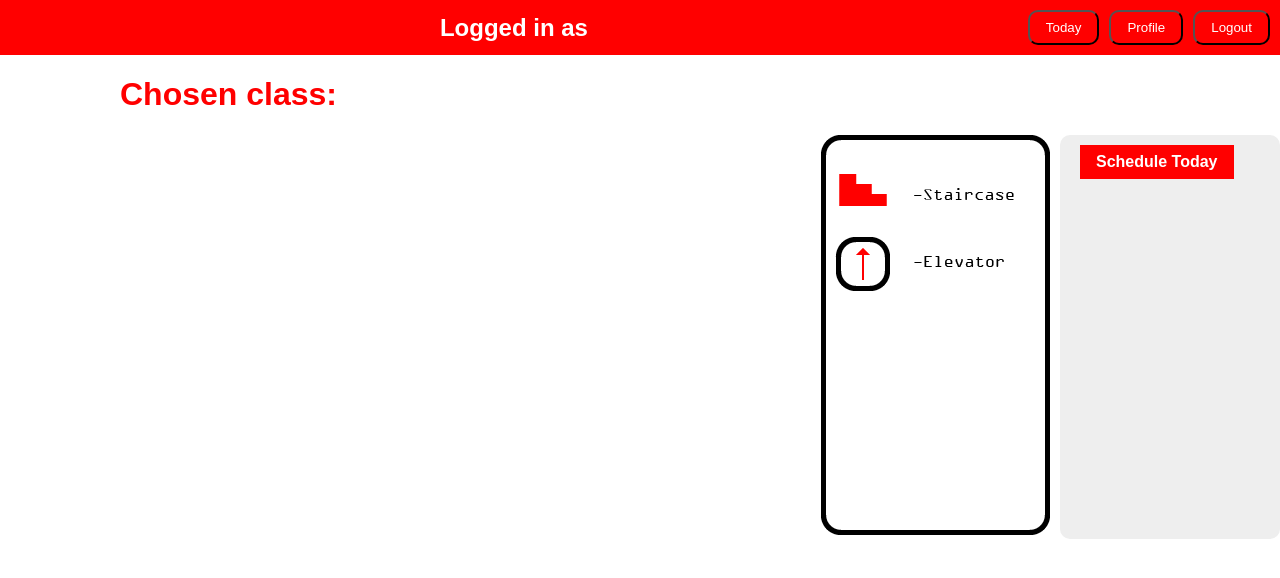
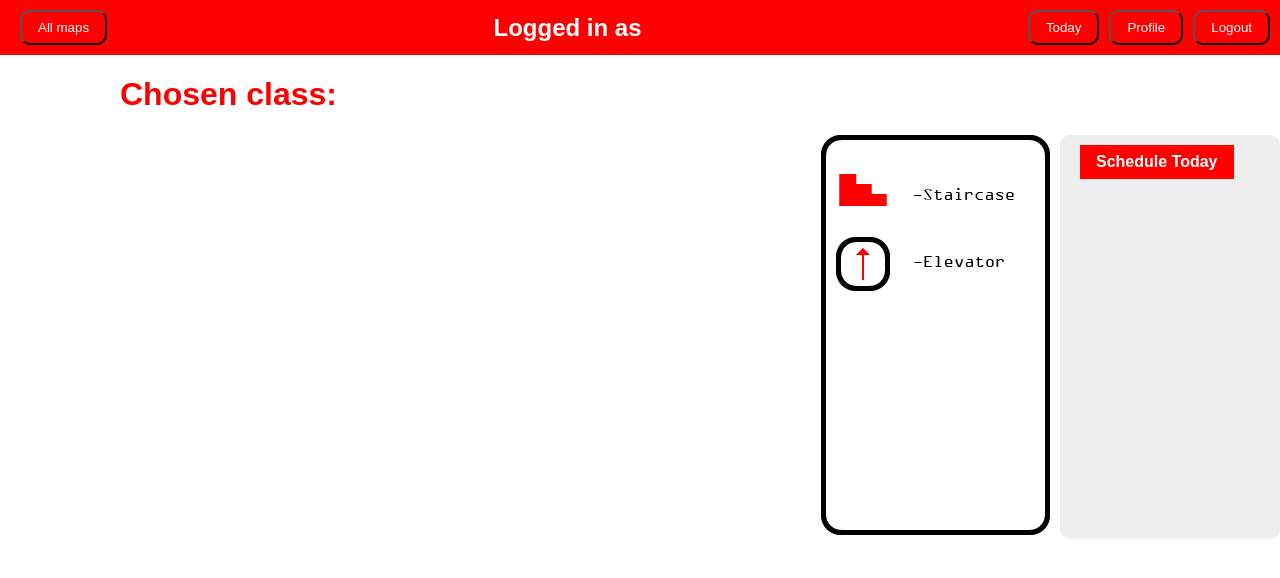
Before and after one commit to LeonidKim1602/Map-s24900-s25706, a FastAPI app: template src/frontend/pjait_map_frontend/templates/main.html in a window 1280 px wide. Shown: the top 578 px of the page. Run offline with FastAPI, Linux system fonts and the light colour scheme; the template is opened without the code that fills it, so the values that code supplies are empty; parts of the project's set-up code (start-up, migrations or seed data) failed here and were passed over; some web fonts are replaced.

Commit message:
Added small descriptions of maps and a button to show all maps on the main page.

```diff
--- a/src/frontend/pjait_map_frontend/static/css/styles.css
+++ b/src/frontend/pjait_map_frontend/static/css/styles.css
@@ -41,7 +41,8 @@ header {
 }
 
 .profile-button,
-.logout-button {
+.logout-button,
+.all-button {
   font-family: 'OCR A Extended', sans-serif;
   background-color: red;
   color: white;
@@ -53,6 +54,11 @@ header {
 
 .logout-button {
   margin-left: 10px;
+}
+
+.all-button{
+  float: left;
+  margin-right: 10px;
 }
 
 .buttons-container {
--- a/src/frontend/pjait_map_frontend/static/js/main.js
+++ b/src/frontend/pjait_map_frontend/static/js/main.js
@@ -10,4 +10,44 @@ function displayImage(imageURL, locX, locY) {
   const offsetY = rect.top;
   const pin = `<div class="pin" style="left: ${offsetX + locX - 20}px; top: ${offsetY + locY - 20}px;"></div>`;
   contentSection.innerHTML += pin;
+
+  const descriptionSection = document.getElementById("description");
+  let text = "Description not found."
+  switch(imageURL){
+    case "http://127.0.0.1:8001/img/A0.png":
+      text = "Floor 0 in builduing A (Koszykowa 86).";
+      break;
+    case "http://127.0.0.1:8001/img/A1.png":
+      text = "Floor 1 in builduing A (Koszykowa 86).";
+      break;
+    case "http://127.0.0.1:8001/img/A2.png":
+      text = "Floor 2 in builduing A (Koszykowa 86).";
+      break;
+    case "http://127.0.0.1:8001/img/A3.png":
+      text = "Floor 3 in builduing A (Koszykowa 86).";
+      break;
+    case "http://127.0.0.1:8001/img/A3.png":
+      text = "Floor 4 in builduing A (Koszykowa 86).";
+      break;
+    default:
+      break;
+  }
+
+descriptionSection.innerHTML = text;
 }
+
+function displayAll(){
+  const contentSection = document.querySelector(".map-image");
+
+  let image = `<img src="http://127.0.0.1:8001/img/A0.png" alt="Map Image" id="img">`;
+  image += `<img src="http://127.0.0.1:8001/img/A1.png" alt="Map Image" id="img">`;
+  image += `<img src="http://127.0.0.1:8001/img/A2.png" alt="Map Image" id="img">`;
+  image += `<img src="http://127.0.0.1:8001/img/A3.png" alt="Map Image" id="img">`;
+  image += `<img src="http://127.0.0.1:8001/img/A4.png" alt="Map Image" id="img">`;
+  contentSection.innerHTML = image;
+
+  const descriptionSection = document.getElementById("description");
+  let text = "These are all the maps."
+  descriptionSection.innerHTML = text;
+
+}
--- a/src/frontend/pjait_map_frontend/templates/main.html
+++ b/src/frontend/pjait_map_frontend/templates/main.html
@@ -9,6 +9,9 @@
 
   <header>
     <div class="header-content">
+      <div class="buttons-container">
+      <button class="all-button" onclick="displayAll()">All maps</button>
+    </div>
 	<h1 class="logo"><a href="/">Logged in as {{ user.name }} {{ user.surname }}</a></h1>
 
       <div class="buttons-container">
@@ -24,6 +27,7 @@
     <div class="container">
     	<div class="map-image" id="map-image">
     	</div>
+
     	<div class="container">
         <div class="legend">
             <img src="{{ backend }}/img/Legend.png" alt="Legend" id="img">
@@ -36,6 +40,7 @@
           </div>
   		</div>
     	</div>
+      <p id="description"></p>
   </div>
 
 
```
